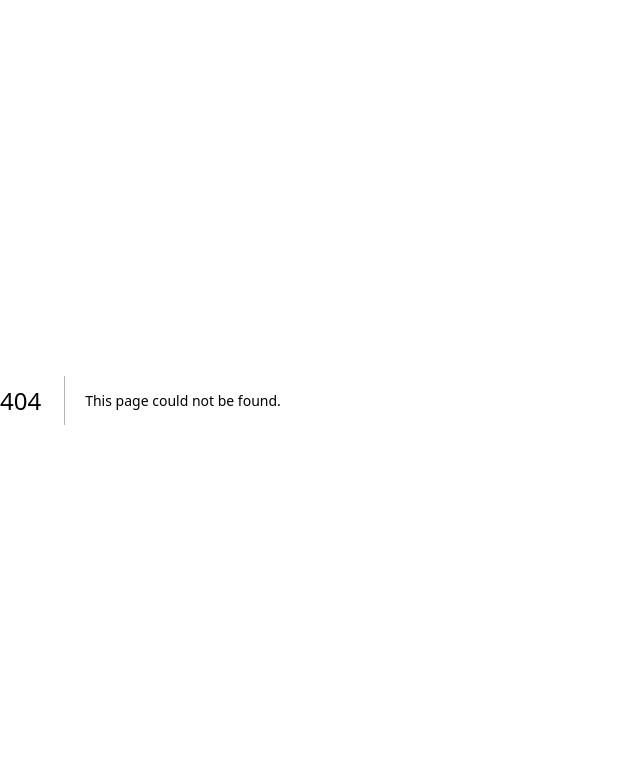
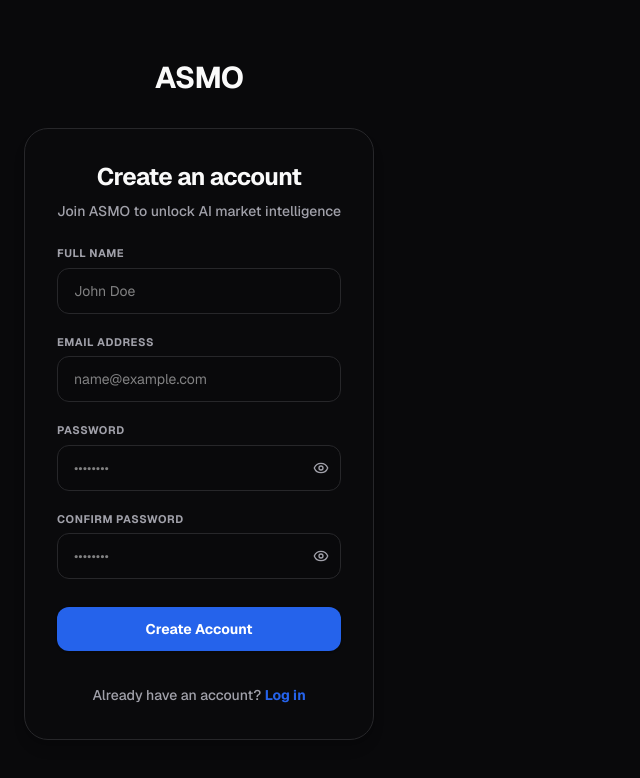
Before and after one commit to VelovsHQ/ASMO, a Next.js app in the folder frontend/: page /register in a window 1280 px wide. Before the commit this address had no page. Shown: the top 778 px of the page, without its empty margins (0-640 px from the left). Built offline with nearby package versions, Linux system fonts and the light colour scheme.

Commit message:
feat(auth): build register UI page with validation and mock auth routing

```diff
--- /dev/null
+++ b/frontend/src/app/(auth)/register/page.tsx
@@ -0,0 +1,237 @@
+"use client";
+
+import { useState } from "react";
+import Link from "next/link";
+import { useRouter } from "next/navigation";
+import { Eye, EyeOff, Loader2 } from "lucide-react";
+import { useAuth } from "@/hooks/useAuth";
+
+export default function RegisterPage() {
+  const router = useRouter();
+  const { login } = useAuth();
+
+  const [name, setName] = useState("");
+  const [email, setEmail] = useState("");
+  const [password, setPassword] = useState("");
+  const [confirmPassword, setConfirmPassword] = useState("");
+
+  const [showPassword, setShowPassword] = useState(false);
+  const [showConfirmPassword, setShowConfirmPassword] = useState(false);
+
+  const [nameError, setNameError] = useState("");
+  const [emailError, setEmailError] = useState("");
+  const [passwordError, setPasswordError] = useState("");
+  const [confirmError, setConfirmError] = useState("");
+  const [isLoading, setIsLoading] = useState(false);
+
+  const validateEmail = (e: string) => {
+    const re = /^[^\s@]+@[^\s@]+\.[^\s@]+$/;
+    return re.test(e);
+  };
+
+  const handleSubmit = async (e: React.FormEvent) => {
+    e.preventDefault();
+
+    // Reset errors
+    setNameError("");
+    setEmailError("");
+    setPasswordError("");
+    setConfirmError("");
+
+    let hasError = false;
+
+    if (!name.trim()) {
+      setNameError("Full name is required");
+      hasError = true;
+    }
+
+    if (!email) {
+      setEmailError("Email address is required");
+      hasError = true;
+    } else if (!validateEmail(email)) {
+      setEmailError("Please enter a valid email address");
+      hasError = true;
+    }
+
+    if (!password) {
+      setPasswordError("Password is required");
+      hasError = true;
+    } else if (password.length < 8) {
+      setPasswordError("Password must be at least 8 characters");
+      hasError = true;
+    }
+
+    if (!confirmPassword) {
+      setConfirmError("Please confirm your password");
+      hasError = true;
+    } else if (password !== confirmPassword) {
+      setConfirmError("Passwords do not match");
+      hasError = true;
+    }
+
+    if (hasError) return;
+
+    setIsLoading(true);
+
+    // MOCK AUTH: Simulate network request
+    setTimeout(() => {
+      login({
+        name: name.trim(),
+        email: email
+      });
+
+      // MOCK REDIRECT LOGIC: New users always go to onboarding
+      router.push("/onboarding");
+    }, 800);
+  };
+
+  return (
+    <div className="min-h-screen flex flex-col items-center justify-center p-6 bg-background">
+      <div className="w-full max-w-md flex flex-col gap-8 my-8">
+
+        {/* Logo */}
+        <div className="flex justify-center">
+          <Link href="/">
+            <h1 className="text-3xl font-bold tracking-tight text-foreground">ASMO</h1>
+          </Link>
+        </div>
+
+        {/* Registration Card */}
+        <div className="bg-muted/10 border border-border rounded-3xl p-8 shadow-lg flex flex-col gap-6">
+          <div className="flex flex-col gap-2 text-center">
+            <h2 className="text-2xl font-bold tracking-tight text-foreground">Create an account</h2>
+            <p className="text-sm text-muted-foreground font-medium">Join ASMO to unlock AI market intelligence</p>
+          </div>
+
+          <form onSubmit={handleSubmit} className="flex flex-col gap-5">
+            {/* Full Name Field */}
+            <div className="flex flex-col gap-1.5">
+              <label className="text-[11px] font-bold uppercase tracking-wider text-muted-foreground">
+                Full Name
+              </label>
+              <input
+                type="text"
+                value={name}
+                onChange={(e) => {
+                  setName(e.target.value);
+                  if (nameError) setNameError("");
+                }}
+                placeholder="John Doe"
+                className={`bg-background border rounded-xl px-4 py-3 text-sm focus:outline-none focus:ring-2 focus:ring-accent/50 transition-all ${
+                  nameError ? "border-red-500" : "border-border focus:border-accent"
+                }`}
+              />
+              {nameError && <span className="text-xs font-semibold text-red-500 mt-1 ml-1">{nameError}</span>}
+            </div>
+
+            {/* Email Field */}
+            <div className="flex flex-col gap-1.5">
+              <label className="text-[11px] font-bold uppercase tracking-wider text-muted-foreground">
+                Email Address
+              </label>
+              <input
+                type="email"
+                value={email}
+                onChange={(e) => {
+                  setEmail(e.target.value);
+                  if (emailError) setEmailError("");
+                }}
+                placeholder="name@example.com"
+                className={`bg-background border rounded-xl px-4 py-3 text-sm focus:outline-none focus:ring-2 focus:ring-accent/50 transition-all ${
+                  emailError ? "border-red-500" : "border-border focus:border-accent"
+                }`}
+              />
+              {emailError && <span className="text-xs font-semibold text-red-500 mt-1 ml-1">{emailError}</span>}
+            </div>
+
+            {/* Password Field */}
+            <div className="flex flex-col gap-1.5">
+              <label className="text-[11px] font-bold uppercase tracking-wider text-muted-foreground">
+                Password
+              </label>
+              <div className="relative flex items-center">
+                <input
+                  type={showPassword ? "text" : "password"}
+                  value={password}
+                  onChange={(e) => {
+                    setPassword(e.target.value);
+                    if (passwordError) setPasswordError("");
+                  }}
+                  placeholder="••••••••"
+                  className={`bg-background border rounded-xl pl-4 pr-10 py-3 text-sm w-full focus:outline-none focus:ring-2 focus:ring-accent/50 transition-all ${
+                    passwordError ? "border-red-500" : "border-border focus:border-accent"
+                  }`}
+                />
+                <button
+                  type="button"
+                  onClick={() => setShowPassword(!showPassword)}
+                  className="absolute right-3 flex items-center justify-center text-muted-foreground hover:text-foreground transition-colors"
+                  tabIndex={-1}
+                >
+                  {showPassword ? <EyeOff size={16} /> : <Eye size={16} />}
+                </button>
+              </div>
+              {passwordError && <span className="text-xs font-semibold text-red-500 mt-1 ml-1">{passwordError}</span>}
+            </div>
+
+            {/* Confirm Password Field */}
+            <div className="flex flex-col gap-1.5">
+              <label className="text-[11px] font-bold uppercase tracking-wider text-muted-foreground">
+                Confirm Password
+              </label>
+              <div className="relative flex items-center">
+                <input
+                  type={showConfirmPassword ? "text" : "password"}
+                  value={confirmPassword}
+                  onChange={(e) => {
+                    setConfirmPassword(e.target.value);
+                    if (confirmError) setConfirmError("");
+                  }}
+                  placeholder="••••••••"
+                  className={`bg-background border rounded-xl pl-4 pr-10 py-3 text-sm w-full focus:outline-none focus:ring-2 focus:ring-accent/50 transition-all ${
+                    confirmError ? "border-red-500" : "border-border focus:border-accent"
+                  }`}
+                />
+                <button
+                  type="button"
+                  onClick={() => setShowConfirmPassword(!showConfirmPassword)}
+                  className="absolute right-3 flex items-center justify-center text-muted-foreground hover:text-foreground transition-colors"
+                  tabIndex={-1}
+                >
+                  {showConfirmPassword ? <EyeOff size={16} /> : <Eye size={16} />}
+                </button>
+              </div>
+              {confirmError && <span className="text-xs font-semibold text-red-500 mt-1 ml-1">{confirmError}</span>}
+            </div>
+
+            {/* Submit Button */}
+            <button
+              type="submit"
+              disabled={isLoading}
+              className="mt-2 w-full flex items-center justify-center gap-2 bg-accent text-accent-foreground py-3 rounded-xl text-sm font-bold shadow-sm hover:bg-accent/90 transition-colors disabled:opacity-70 disabled:cursor-not-allowed"
+            >
+              {isLoading ? (
+                <>
+                  <Loader2 size={18} className="animate-spin" />
+                  Creating account...
+                </>
+              ) : (
+                "Create Account"
+              )}
+            </button>
+          </form>
+
+          {/* Log In Link */}
+          <div className="text-center mt-2">
+            <span className="text-sm font-medium text-muted-foreground">
+              Already have an account?{" "}
+              <Link href="/login" className="text-accent hover:underline font-bold">
+                Log in
+              </Link>
+            </span>
+          </div>
+        </div>
+      </div>
+    </div>
+  );
+}
```
